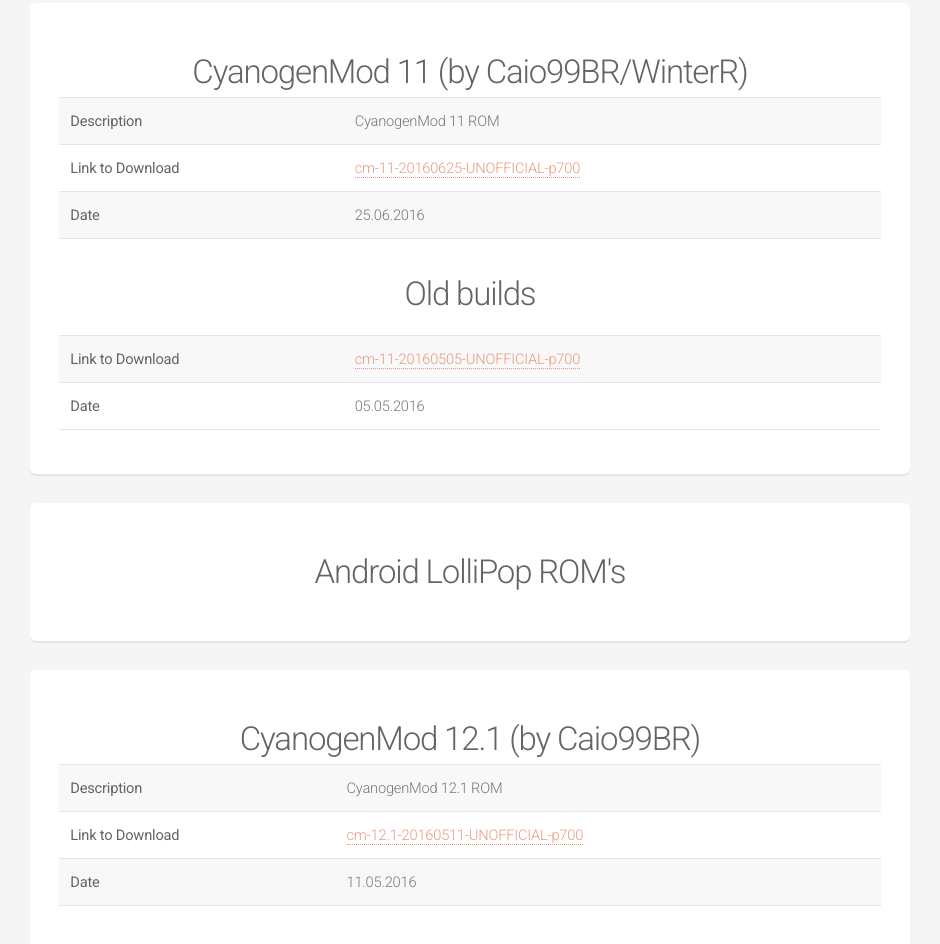
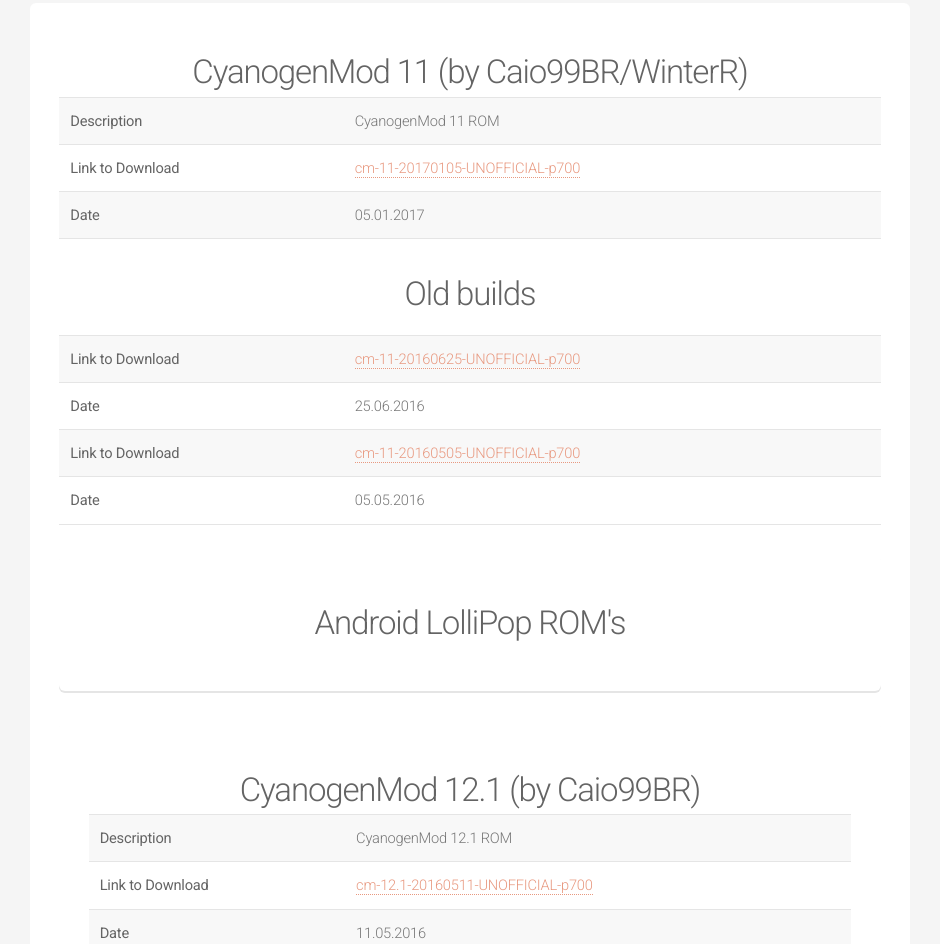
Before and after one commit to JonasCardoso/caio99br.github.io, a plain HTML site: page main-l7.html in a window 1280 px wide. Shown: the part 4602-5546 px from the top of the page, without its empty margins (170-1110 px from the left). Drawn offline with Linux system fonts and the light colour scheme.

Commit message:
main-l7.html: CyanogenMod 11 ROM update

```diff
--- a/main-l7.html
+++ b/main-l7.html
@@ -330,17 +330,23 @@
 					</tr>
 					<tr>
 						<td><b>Link to Download</b></td>
+						<td><a href="https://drive.google.com/file/d/0B6CKqwPYDvi-bkYybFRYU1FfU3c/view?usp=sharing">cm-11-20170105-UNOFFICIAL-p700</a></td>
+					</tr>
+					<tr>
+						<td><b>Date</b></td>
+						<td>05.01.2017</td>
+					</tr>
+				</table>
+ <h2>Old builds</h2>
+				<table>
+					<tr>
+						<td><b>Link to Download</b></td>
 						<td><a href="https://drive.google.com/open?id=0BxOlphrnZmw8Y1VKdUVUWnhXRHM">cm-11-20160625-UNOFFICIAL-p700</a></td>
 					</tr>
 					<tr>
 						<td><b>Date</b></td>
 						<td>25.06.2016</td>
 					</tr>
-				</table>
-				</table>
- <h2>Old builds</h2>
-				</header>
-				<table>
 					<tr>
 						<td><b>Link to Download</b></td>
 						<td><a href="https://drive.google.com/file/d/0B6CKqwPYDvi-Si1Xc0RHcGh0QnM/view">cm-11-20160505-UNOFFICIAL-p700</a></td>
@@ -350,7 +356,6 @@
 						<td>05.05.2016</td>
 					</tr>
 				</table>
-			</section>
 			<div id="main-lp-l7"></div>
 			<section class="box special">
 				<header class="major">
```
